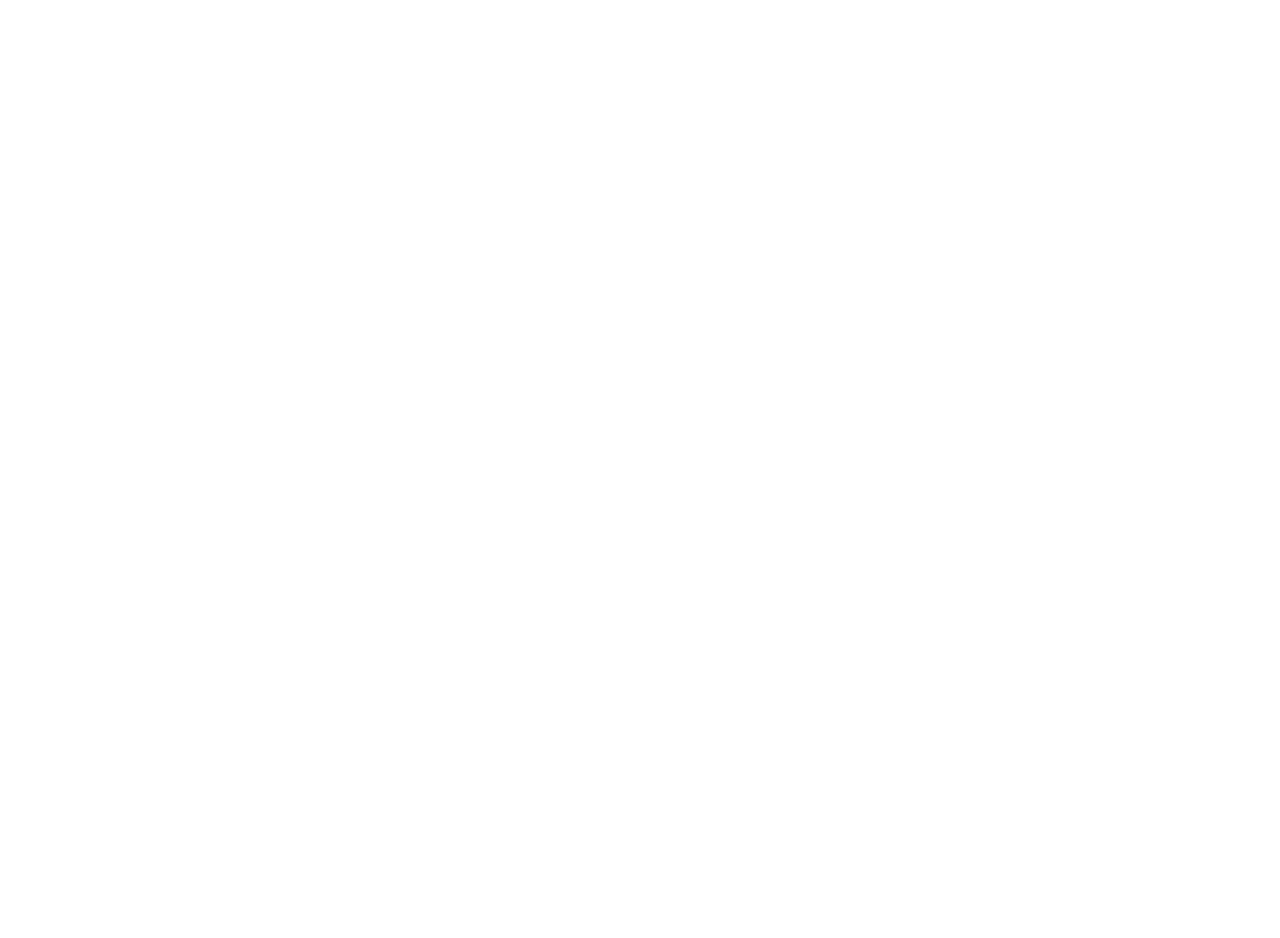
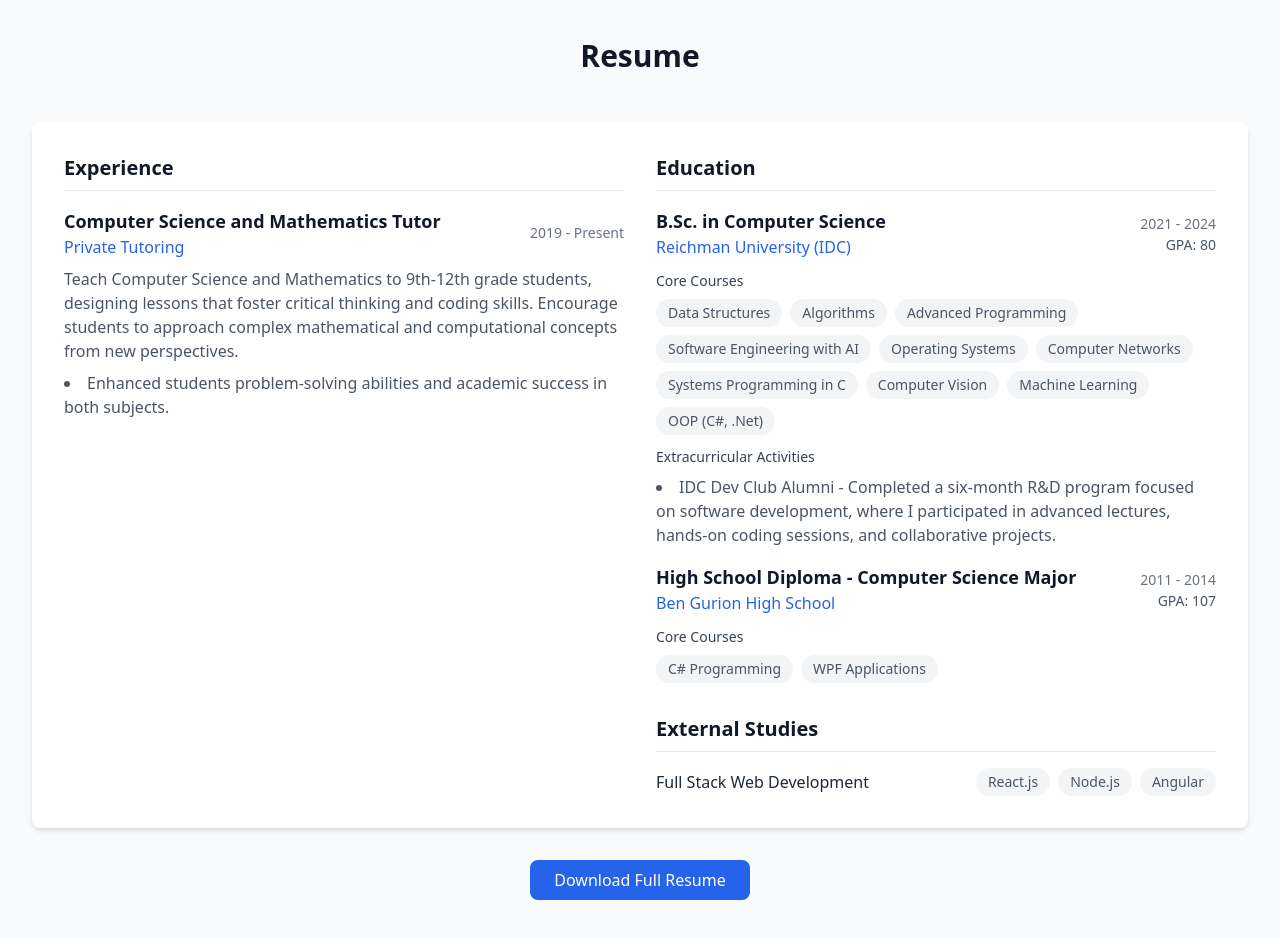
Before and after one commit to benhemoshai/portfolio-website, a React (Vite) app: page / in a window 1280 px wide. Shown: the part 2440-3378 px from the top of the page. Before the commit the page ends 2414 px from the top, so only its background shows below. Built offline with nearby package versions, Linux system fonts and the light colour scheme.

Commit message:
Added Resume section

```diff
--- a/src/App.jsx
+++ b/src/App.jsx
@@ -2,6 +2,7 @@ import Navbar from './components/Navbar';
 import Hero from './components/Hero';
 import Projects from './components/Projects';
 import Skills from './components/Skills';
+import Resume from './components/Resume/Resume';
 
 function App() {
   return (
@@ -11,6 +12,7 @@ function App() {
         <Hero />
         <Projects />
         <Skills />
+        <Resume/>
       </main>
     </div>
   );
--- /dev/null
+++ b/src/components/Resume/EducationItem.jsx
@@ -0,0 +1,41 @@
+export default function EducationItem({ degree, school, period, gpa, courses, extras}) {
+    return (
+      <div className="mb-4">
+        <div className="flex flex-col sm:flex-row sm:items-center justify-between">
+          <div>
+            <h4 className="text-lg font-semibold text-gray-900">{degree}</h4>
+            <p className="text-blue-600 font-medium">{school}</p>
+          </div>
+          <div className="text-right mt-1 sm:mt-0">
+            <span className="text-sm text-gray-500">{period}</span>
+            {gpa && <p className="text-sm text-gray-600">GPA: {gpa}</p>}
+          </div>
+        </div>
+        {courses && courses.length > 0 && (
+        <div className="mt-3">
+          <p className="text-sm font-medium text-gray-700 mb-2">Core Courses</p>
+          <div className="flex flex-wrap gap-2">
+            {courses.map((course, index) => (
+              <span
+                key={index}
+                className="px-3 py-1 bg-gray-100 text-gray-600 rounded-full text-sm"
+              >
+                {course}
+              </span>
+            ))}
+          </div>
+        </div>
+      )}
+        {extras && extras.length > 0 && (
+            <div className="mt-3">
+            <p className="text-sm font-medium text-gray-700 mb-2">Extracurricular Activities</p>
+            <ul className="list-disc list-inside text-gray-600 space-y-1">
+                {extras.map((extra, index) => (
+                <li key={index}>{extra}</li>
+                ))}
+            </ul>
+            </div>
+        )}
+    </div>
+  );
+}
--- /dev/null
+++ b/src/components/Resume/ExperienceItem.jsx
@@ -0,0 +1,19 @@
+export default function ExperienceItem({ role, company, period, description, achievements }) {
+    return (
+      <div className="mb-6">
+        <div className="flex flex-col sm:flex-row sm:items-center justify-between mb-2">
+          <div>
+            <h4 className="text-lg font-semibold text-gray-900">{role}</h4>
+            <p className="text-blue-600 font-medium">{company}</p>
+          </div>
+          <span className="text-sm text-gray-500 mt-1 sm:mt-0">{period}</span>
+        </div>
+        <p className="text-gray-600 mb-2">{description}</p>
+        <ul className="list-disc list-inside text-gray-600 space-y-1">
+          {achievements.map((achievement, index) => (
+            <li key={index}>{achievement}</li>
+          ))}
+        </ul>
+      </div>
+    );
+  }
--- /dev/null
+++ b/src/components/Resume/Resume.jsx
@@ -0,0 +1,81 @@
+import ResumeSection from './ResumeSection';
+import ExperienceItem from './ExperienceItem';
+import EducationItem from './EducationItem';
+import { resumeData } from '../../data/resume';
+
+export default function Resume() {
+  return (
+    <section id="resume" className="py-16 bg-gray-50">
+      <div className="max-w-7xl mx-auto px-4 sm:px-6 lg:px-8">
+        <h2 className="text-3xl font-bold text-center text-gray-900 mb-12">Resume</h2>
+
+        <div className="bg-white rounded-lg shadow-md p-8">
+          <div className="grid grid-cols-1 lg:grid-cols-2 gap-8">
+            {/* Experience Section */}
+            <div>
+              <ResumeSection title="Experience">
+                {resumeData.experience.map((exp, index) => (
+                  <ExperienceItem
+                    key={index}
+                    role={exp.role}
+                    company={exp.company}
+                    period={exp.period}
+                    description={exp.description}
+                    achievements={exp.achievements}
+                  />
+                ))}
+              </ResumeSection>
+            </div>
+
+            {/* Right Column: Education */}
+            <div className="space-y-8">
+              <ResumeSection title="Education">
+                {resumeData.education.map((edu, index) => (
+                  <EducationItem
+                    key={index}
+                    degree={edu.degree}
+                    school={edu.school}
+                    period={edu.period}
+                    gpa={edu.gpa}
+                    courses={edu.courses}
+                    extras={edu.extras}
+                  />
+                ))}
+              </ResumeSection>
+
+              <ResumeSection title="External Studies">
+                <div className="space-y-2">
+                  {resumeData.externals.map((course, index) => (
+                    <div key={index} className="flex justify-between items-center">
+                      <span className="text-gray-800 font-medium">{course.name}</span>
+                        <div className="flex gap-2">
+                            {course.topics.map((topic, index) => (
+                            <span
+                                key={index}
+                                className="px-3 py-1 bg-gray-100 text-gray-600 rounded-full text-sm"
+                            >
+                                {topic}
+                            </span>
+                            ))}
+                    </div>
+
+                </div>
+                 ))}
+                </div>
+              </ResumeSection>
+            </div>
+          </div>
+        </div>
+
+        <div className="text-center mt-8">
+          <a
+            href="#"
+            className="inline-block bg-blue-600 text-white px-6 py-2 rounded-lg font-medium hover:bg-blue-700 transition-colors"
+          >
+            Download Full Resume
+          </a>
+        </div>
+      </div>
+    </section>
+  );
+}
--- /dev/null
+++ b/src/components/Resume/ResumeSection.jsx
@@ -0,0 +1,10 @@
+export default function ResumeSection({ title, children }) {
+    return (
+      <div className="mb-8">
+        <h3 className="text-xl font-bold text-gray-900 mb-4 border-b border-gray-200 pb-2">
+          {title}
+        </h3>
+        {children}
+      </div>
+    );
+  }
--- /dev/null
+++ b/src/data/resume.js
@@ -0,0 +1,36 @@
+export const resumeData = {
+    experience: [
+      {
+        role: "Computer Science and Mathematics Tutor",
+        company: "Private Tutoring",
+        period: "2019 - Present",
+        description: "Teach Computer Science and Mathematics to 9th-12th grade students, designing lessons that foster critical thinking and coding skills. Encourage students to approach complex mathematical and computational concepts from new perspectives.",
+        achievements: [
+            "Enhanced students problem-solving abilities and academic success in both subjects."
+        ]
+      },
+    ],
+    education: [
+      {
+        degree: "B.Sc. in Computer Science",
+        school: "Reichman University (IDC)",
+        period: "2021 - 2024",
+        gpa: "80",
+        courses: ["Data Structures", "Algorithms", "Advanced Programming","Software Engineering with AI", "Operating Systems", "Computer Networks", "Systems Programming in C", "Computer Vision", "Machine Learning", "OOP (C#, .Net)"],
+        extras: ["IDC Dev Club Alumni - Completed a six-month R&D program focused on software development, where I participated in advanced lectures, hands-on coding sessions, and collaborative projects."]
+      },
+      {
+        degree: "High School Diploma - Computer Science Major",
+        school: "Ben Gurion High School",
+        period: "2011 - 2014",
+        gpa: "107",
+        courses: ["C# Programming", "WPF Applications"]
+      }
+    ],
+    externals: [
+      {
+        name: "Full Stack Web Development",
+        topics: ["React.js", "Node.js", "Angular"],
+      },
+    ]
+  };
```
